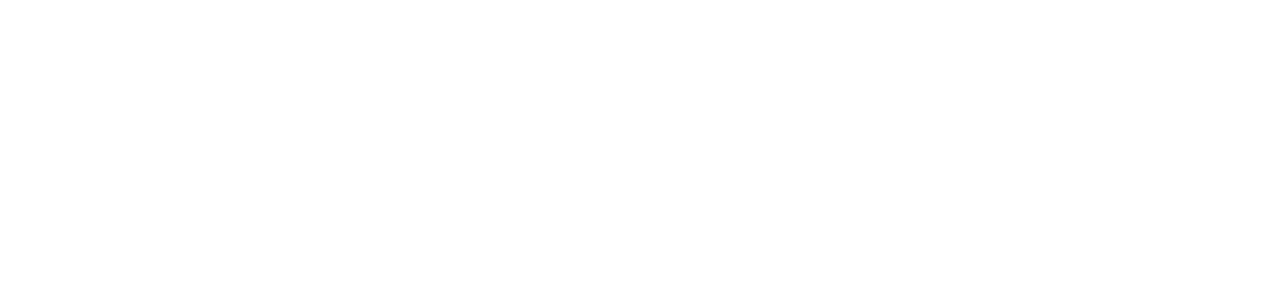
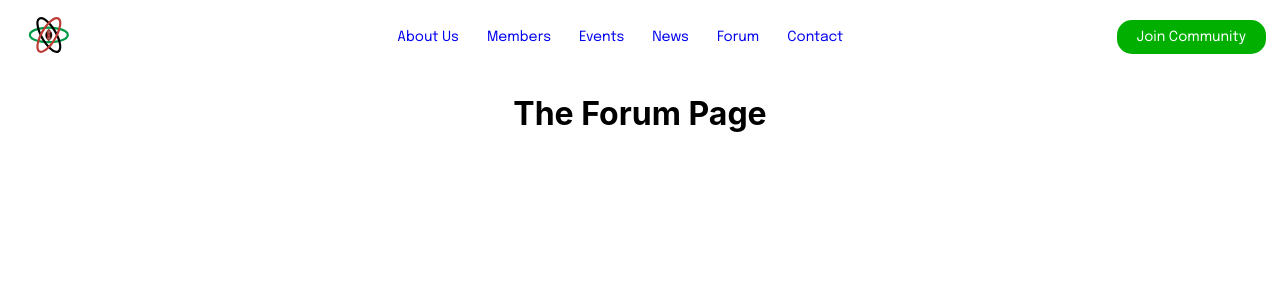
Before and after one commit to reactdeveloperske/reactdevske-website, a React (Create React App) app: page /forum in a window 1280 px wide. Before the commit this address had no page. Shown: the top 300 px of the page. Built offline with nearby package versions, Linux system fonts and the light colour scheme.

Commit message:
Added and styled Navbar [Resolved #32 ]
+ Styled navbar
+ Added Forum and News page.

```diff
--- a/src/App.js
+++ b/src/App.js
@@ -1,20 +1,26 @@
 import './App.css';
 import { BrowserRouter as Router, Routes, Route } from 'react-router-dom';
+import NavBar from './Components/NavBar/NavBar';
 import HomePage from './Pages/HomePage/HomePage';
 import AboutPage from './Pages/AboutPage/AboutPage';
 import MembersPage from './Pages/MembersPage/MembersPage';
 import EventPage from './Pages/EventsPage/EventPage';
+import NewsPage from './Pages/NewsPage/NewsPage';
+import ForumPage from './Pages/ForumPage/ForumPage';
 import ContactPage from './Pages/ContactPage/ContactPage';
 
 function App() {
 	return (
 		<div className='App'>
 			<Router>
+				<NavBar />
 				<Routes>
 					<Route path='/' exact element={<HomePage />} />
 					<Route path='/about' element={<AboutPage />} />
 					<Route path='/members' element={<MembersPage />} />
 					<Route path='/events' element={<EventPage />} />
+					<Route path='/news' element={<NewsPage />} />
+					<Route path='/forum' element={<ForumPage />} />
 					<Route path='/contact' element={<ContactPage />} />
 				</Routes>
 			</Router>
--- a/src/Components/NavBar/NavBar.css
+++ b/src/Components/NavBar/NavBar.css
@@ -3,17 +3,43 @@
     border: 2px solid black;
 } */
 
+/*You can remove the font if it's not suitable*/
+@import url('https://fonts.googleapis.com/css2?family=Epilogue&display=swap');
+
+.navbar {
+    font-family: 'Epilogue', sans-serif;
+    font-size: 14px;
+    display: flex;
+    justify-content: space-between;
+    align-items: center;
+    margin: 0 1em;
+    color: black;
+}
+
+.navbar a {
+    text-decoration: none;
+}
+
+.navbar-logo {
+    width: 70px;
+    height: 70px;
+}
+
 .navbar ul {
     list-style-type: none;
     display: flex;
-    justify-content: flex-end;
-    margin-right: 1em;
+    align-items: center;
 }
 
 .navbar ul li {
-    margin: 1em;
+    margin: 0 1em;
 }
 
-.navbar ul li a {
-    text-decoration: none;
+.navbar button {
+    all: unset;
+    color: white;
+    background-color: rgb(0, 175, 0);
+    border-radius: 15px;
+    padding: 10px 20px;
+
 }
--- a/src/Components/NavBar/NavBar.jsx
+++ b/src/Components/NavBar/NavBar.jsx
@@ -1,16 +1,24 @@
 import React from "react";
 import "./NavBar.css"
 import { Link } from "react-router-dom";
+import logo from '../../reactdevske.svg';
 
 const NavBar = () => {
     return (
         <div data-testid="NavBar" className="navbar">
+            <Link to="/">
+                <img src={logo} className="navbar-logo" alt="reactdevske logo" />
+            </Link>
             <ul>
-                <li><Link to="/about">about</Link></li>
-                <li><Link to="/members">members</Link></li>
-                <li><Link to="/events">events</Link></li>
-                <li><Link to="/contact">contact</Link></li>
+                <li><Link to="/about">About Us</Link></li>
+                <li><Link to="/members">Members</Link></li>
+                <li><Link to="/events">Events</Link></li>
+                <li><Link to="/news">News</Link></li>
+                <li><Link to="/forum">Forum</Link></li>
+                <li><Link to="/contact">Contact</Link></li>
+                {/* <li><Link to="/#"><button>Join Community</button></Link></li> */}
             </ul>
+            <Link to="/#"><button>Join Community</button></Link>
         </div>
     )
 }
--- /dev/null
+++ b/src/Pages/ForumPage/ForumPage.jsx
@@ -0,0 +1,11 @@
+import React from 'react'
+
+function ForumPage() {
+  return (
+    <div>
+        <h1>The Forum Page</h1>
+    </div>
+  )
+}
+
+export default ForumPage
--- /dev/null
+++ b/src/Pages/NewsPage/NewsPage.jsx
@@ -0,0 +1,11 @@
+import React from 'react'
+
+function NewsPage() {
+  return (
+    <div>
+        <h1>The News Page</h1>
+    </div>
+  )
+}
+
+export default NewsPage
```
